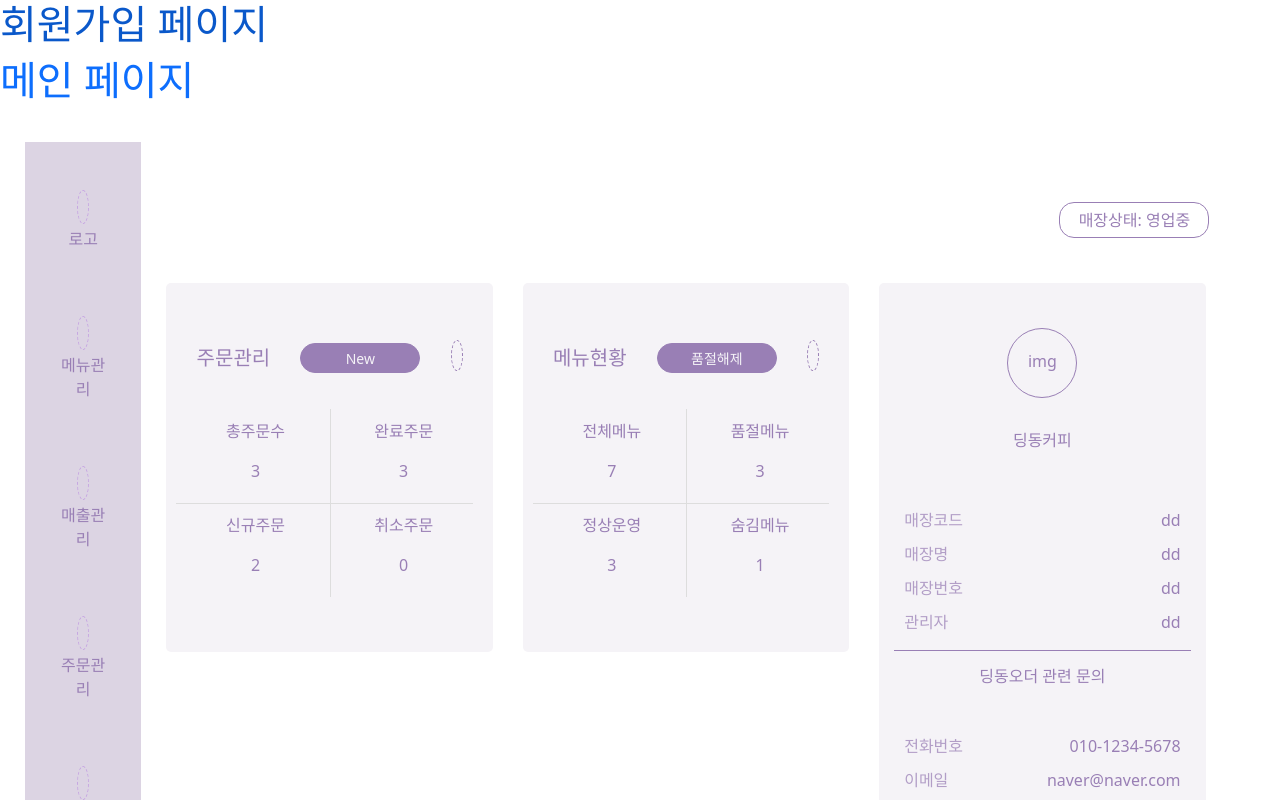
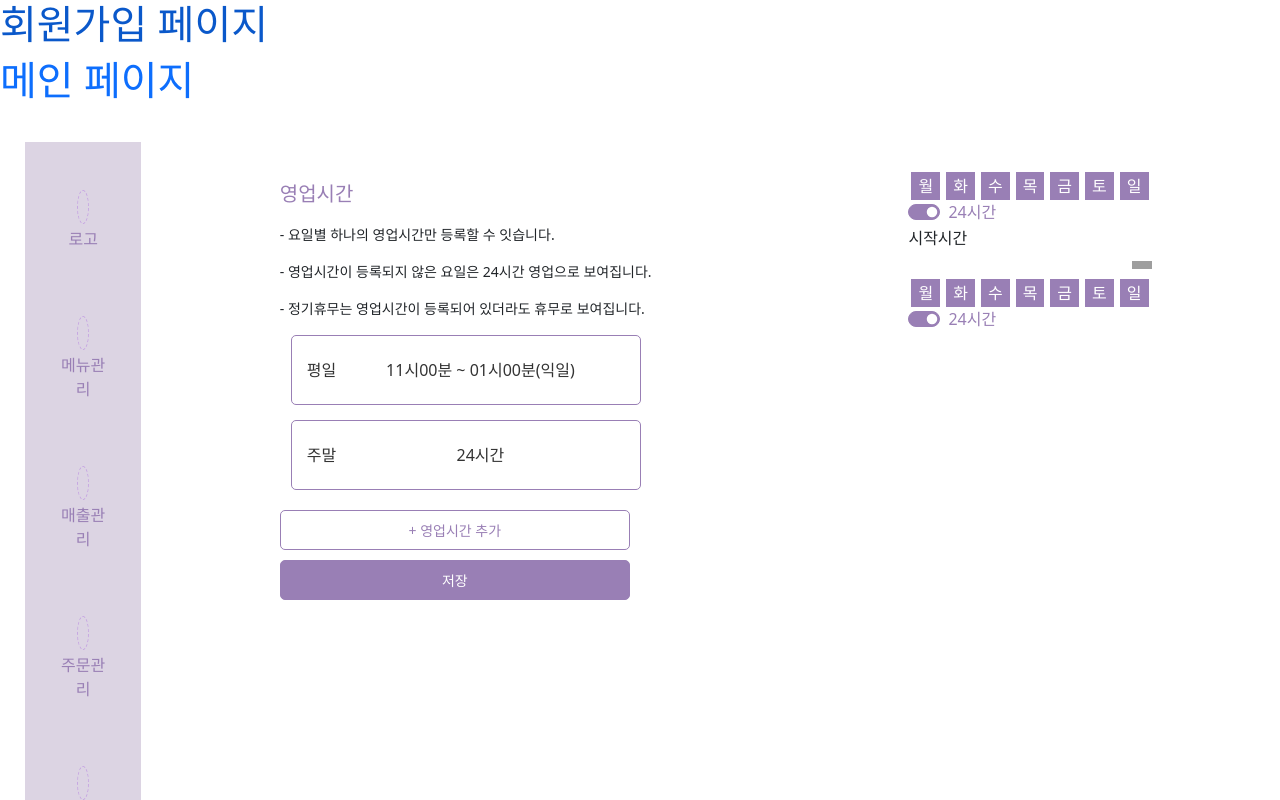
Before and after one commit to jgsjss/ding, a Vue app: page /operationmodal in a window 1280 px wide. Shown: the top 800 px of the page. Built offline with nearby package versions, Linux system fonts and the light colour scheme; grey boxes are pictures that could not be loaded; some icons are missing.

Commit message:
01.24 10:22
운영관리 모달창 수정중

```diff
--- a/public/index.html
+++ b/public/index.html
@@ -29,6 +29,5 @@
     <strong>We're sorry but doesn't work properly without JavaScript enabled. Please enable it to continue.</strong>
 </noscript>
 <div id="app"></div>
-
 </body>
 </html>
--- /dev/null
+++ b/src/assets/css/OperationManagement/OperationModal.css
@@ -0,0 +1,77 @@
+.oper_modal_container {
+    width: 100%;
+    margin:0 auto;
+}
+.oper_modal_wrapper {
+    display:flex;
+    justify-content: space-around;
+}
+.oper_modal_one > p {
+    font-size:14px;
+}
+.oper_modal_text {
+    padding:10px 0;
+    font-size:20px;
+    color:#997fb5;
+}
+.oper_timebtn {
+    display: block;
+    width:350px;
+    height:70px;
+    border-radius: 5px;
+    border:1px solid #997fb5;
+    background:white;
+    color:#333;
+    margin:15px auto;
+    padding:0 15px;
+}
+.xi-minus-circle-o {
+    float:right;
+    line-height:1.5;
+    color:#997fb5;
+}
+.btn_inner_text {
+    float:left
+}
+.oper_sub_btnbox {
+    display: flex;
+    flex-direction: column;
+}
+.opentime_addbtn {
+    width:350px;
+    height:40px;
+    margin:5px 0;
+    border:1px solid #997fb5;
+    border-radius:5px;
+    background:white;
+    color:#997fb5;
+    font-size: 14px;
+}
+.opentime_addbtntwo {
+    width:350px;
+    height:40px;
+    margin:5px 0;
+    border:1px solid #997fb5;
+    border-radius:5px;
+    background:#997fb5;
+    color:white;
+    font-size: 14px;
+}
+/*  요일체크1 */
+.oper_sub_modal_wrap {
+    display:block;
+}
+.day_btn {
+    margin: 0 3px;
+    background: #997fb5;
+    color: white;
+    border: 1px solid #997fb5;
+}
+.day_btn:active {
+    background:white;
+    color:#997fb5;
+    border:1px solid #997fb5;
+}
+.form-check-label {
+    text-align:left;
+}
--- a/src/components/OperationModal.vue
+++ /dev/null
@@ -1,31 +0,0 @@
-<template>
-<Navbar />
-
-    <!--/////영업시간 모달/////-->
-
-    <div class="oper_modal_container" v-if="$store.state.OperationModal == true">
-        <!--영업시간 모달1-->
-        <div>
-        <p> - 요일별 하나의 영업시간만 등록할 수 잇습니다.</p>
-        <p> - 영업시간이 등록되지 않은 요일은 24시간 영업으로 보여집니다.</p>
-        <p> - 정기휴무는 영업시간이 등록되어 있더라도 휴무로 보여집니다.</p>
-        </div>
-    </div>
-
-</template>
-
-<script>
-import router from "../router";
-import axios from "axios";
-import Navbar from '../components/Navbar.vue';
-
-export default {
-  components: {
-    Navbar,
-    },
-}
-</script>
-
-<style>
-
-</style>
--- a/src/router/index.js
+++ b/src/router/index.js
@@ -14,6 +14,7 @@ import OrderPrint from '../view/OrderPrint.vue';
 import StaffManagementOne from '../view/StaffManagementOne.vue';
 import StaffManagementTwo from '../view/StaffManagementTwo.vue';
 import OperationManagement from '../view/OperationManagement.vue';
+import OperationModal from '../view/OperationModal.vue';
 import DiscountCode from '../view/DiscountCode.vue';
 import SalesManagement from '../view/SalesManagement.vue';
 import Login from '../view/Login.vue';
@@ -158,6 +159,10 @@ const routes = [
     component: OperationManagement,
   },
   {
+    path: '/operationmodal',
+    component: OperationModal,
+  },
+  {
     path: '/discountcode',
     component: DiscountCode,
   },
--- a/src/store/index.js
+++ b/src/store/index.js
@@ -73,8 +73,6 @@ export default createStore({
     StaffModal : false,
     //운영관리 데이터
     OperationData,
-    //운영관리 메뉴모달창 상태변경
-    OperationModal:false,
     //스테이트 변환, $store.commit('mutation 함수명') 으로 이벤트 핸들링
     mutations: {
 
--- a/src/view/OperationManagement.vue
+++ b/src/view/OperationManagement.vue
@@ -1,6 +1,5 @@
 <template>
 <Navbar />
-<OperationModal />
 
   <div class="oper_container">
     <div class="oper_wrap">
@@ -18,7 +17,7 @@
       <div class="oper_all_wrap">
       <div class="oper_box1" v-for="(a, i) in $store.state.OperationData" :key="i">
         <div class="oper_btn_box">
-        <button type="button" class="oper_title_btn" data-bs-toggle="modal" data-bs-target="#OpeningModal" >영업시간</button>
+          <router-link to="/OperationModal"><button type="button" class="oper_title_btn" >영업시간</button></router-link>
         </div>
         <!--/////영업시간/////-->
           <div class="oper_wrapper">
@@ -76,12 +75,10 @@
 </template>
 <script>
 import Navbar from '@/components/Navbar.vue'
-import OperationModal from '@/components/OperationModal.vue'
   export default {
 
   components:{
     Navbar,
-    OperationModal,
   },
 
 }
--- /dev/null
+++ b/src/view/OperationModal.vue
@@ -0,0 +1,93 @@
+<template>
+<Navbar />
+    <!--/////영업시간 모달/////-->
+
+    <div class="oper_modal_container">
+        <div class="oper_modal_wrapper">
+        <div class="oper_modal_one">
+        <h4 class="oper_modal_text">영업시간</h4>
+        <p> - 요일별 하나의 영업시간만 등록할 수 잇습니다.</p>
+        <p> - 영업시간이 등록되지 않은 요일은 24시간 영업으로 보여집니다.</p>
+        <p> - 정기휴무는 영업시간이 등록되어 있더라도 휴무로 보여집니다.</p>
+        <div class="oper_modal_oper_box">
+            <form>
+                <button type="button" class="oper_timebtn">
+                    <span class="btn_inner_text">평일</span>
+                    <i class="xi-minus-circle-o"></i>
+                    11시00분 ~ 01시00분(익일)
+                </button>
+                <button type="button" class="oper_timebtn">
+                    <span class="btn_inner_text">주말</span>
+                    <i class="xi-minus-circle-o"></i>
+                    24시간
+                </button>
+                <div class="oper_sub_btnbox">
+                    <button type="button" class="opentime_addbtn">+&nbsp;영업시간 추가</button>
+                    <button type="button" class="opentime_addbtntwo">저장</button>
+                </div>
+            </form>
+        </div>
+        </div>
+        <div class="oper_sub_modal_wrap">
+        <div class="oper_modal_two">
+            <form>
+                <button type="checkbox" class="day_btn">월</button>
+                <button type="checkbox" class="day_btn">화</button>
+                <button type="checkbox" class="day_btn">수</button>
+                <button type="checkbox" class="day_btn">목</button>
+                <button type="checkbox" class="day_btn">금</button>
+                <button type="checkbox" class="day_btn">토</button>
+                <button type="checkbox" class="day_btn">일</button>
+                <div>
+                    <div class="form-check form-switch">
+                    <input class="form-check-input" type="checkbox" id="flexSwitchCheckChecked" checked>
+                    <label class="form-check-label" for="flexSwitchCheckChecked">24시간</label>
+                    </div>
+                </div>
+                    <label for="starttime">시작시간</label>
+                        <select id="number" className="sel" v-model.trim="firstNum" ref="firstNum">
+                            <option>선택</option>
+                            <option value="00">00시</option>
+                            <option value="011">011</option>
+                            <option value="016">016</option>
+                            <option value="017">017</option>
+                            <option value="019">019</option>
+                                    </select>
+            </form>
+        </div>
+        <div  class="oper_modal_three">
+            <form>
+                <button type="checkbox" class="day_btn">월</button>
+                <button type="checkbox" class="day_btn">화</button>
+                <button type="checkbox" class="day_btn">수</button>
+                <button type="checkbox" class="day_btn">목</button>
+                <button type="checkbox" class="day_btn">금</button>
+                <button type="checkbox" class="day_btn">토</button>
+                <button type="checkbox" class="day_btn">일</button>
+                <div>
+                    <div class="form-check form-switch">
+                    <input class="form-check-input" type="checkbox" id="flexSwitchCheckChecked" checked>
+                    <label class="form-check-label" for="flexSwitchCheckChecked">24시간</label>
+                    </div>
+                </div>
+            </form>
+        </div>
+        </div>
+        </div>
+    </div>
+
+</template>
+
+<script>
+import { ref } from 'vue';
+import Navbar from '@/components/Navbar.vue'
+export default {
+    components: {
+        Navbar,
+    }
+}
+</script>
+
+<style>
+@import '../assets/css/OperationManagement/OperationModal.css';
+</style>
```
